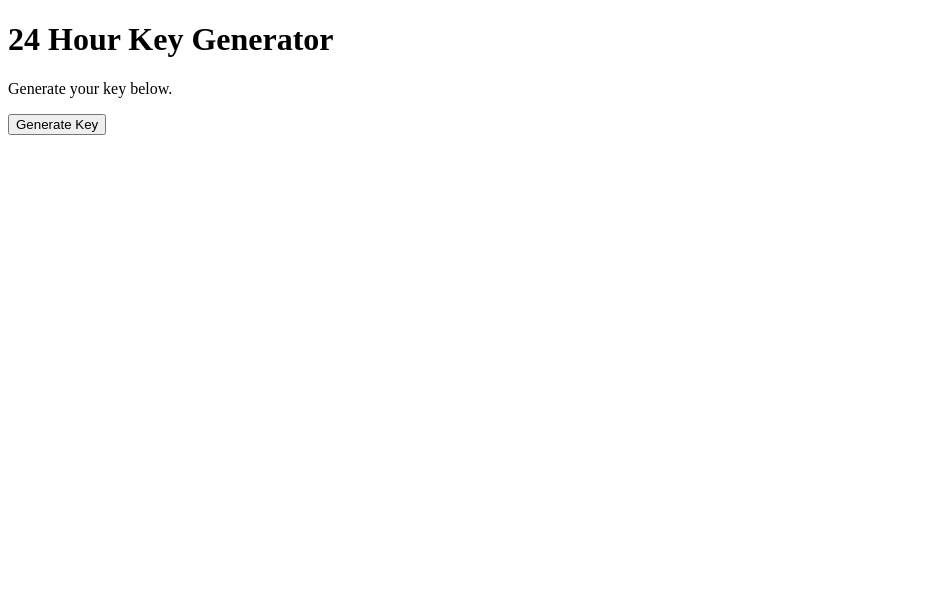
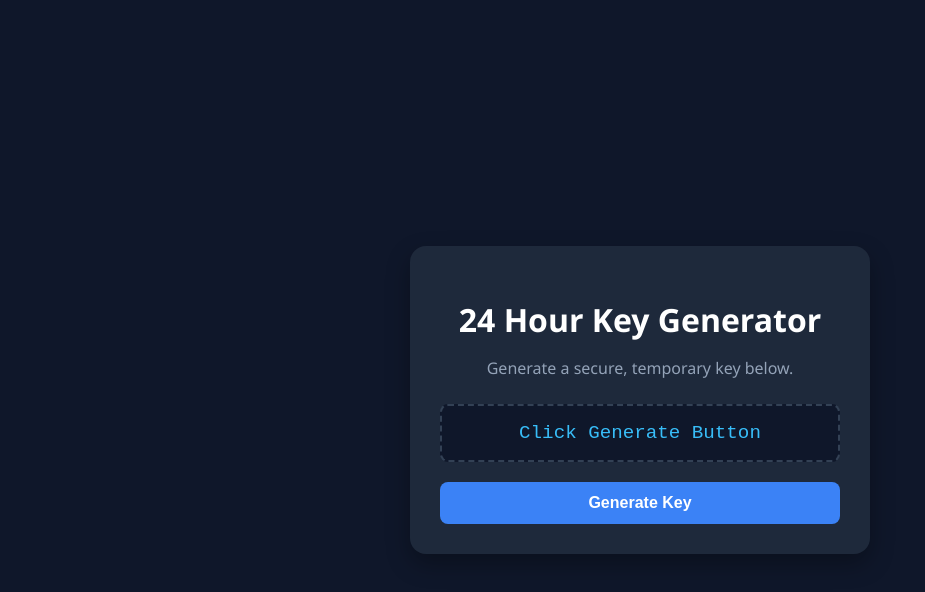
Before and after one commit to aryan0614sahu/24-hour-key-generator, a plain HTML site: page index.html in a window 1280 px wide. Shown: the whole page, without its empty margins (0-925 px from the left). Drawn offline with Linux system fonts and the light colour scheme.

Commit message:
Update index.html

```diff
--- a/index.html
+++ b/index.html
@@ -1,28 +1,117 @@
 <!DOCTYPE html>
-<html>
+<html lang="en">
 <head>
     <meta charset="UTF-8">
     <meta name="viewport" content="width=device-width, initial-scale=1.0">
-  <title>24 Hour Key Generator</title>
+    <title>24-Hour Key Generator</title>
+    <style>
+        :root {
+            --bg-color: #0f172a;
+            --card-bg: #1e293b;
+            --accent-color: #3b82f6;
+            --accent-hover: #2563eb;
+            --text-color: #f8fafc;
+            --text-muted: #94a3b8;
+        }
+
+        body {
+            font-family: 'Segoe UI', Tahoma, Geneva, Verdana, sans-serif;
+            background-color: var(--bg-color);
+            color: var(--text-color);
+            display: flex;
+            justify-content: center;
+            align-items: center;
+            height: 100vh;
+            margin: 0;
+            padding: 20px;
+            box-sizing: border-box;
+        }
+
+        .container {
+            background-color: var(--card-bg);
+            padding: 30px;
+            border-radius: 16px;
+            box-shadow: 0 10px 25px rgba(0, 0, 0, 0.3);
+            text-align: center;
+            max-width: 400px;
+            width: 100%;
+        }
+
+        h1 {
+            font-size: 2rem;
+            margin-bottom: 10px;
+            color: #fff;
+        }
+
+        p {
+            color: var(--text-muted);
+            font-size: 1rem;
+            margin-bottom: 25px;
+        }
+
+        .key-display {
+            background-color: #0f172a;
+            border: 2px dashed #334155;
+            padding: 15px;
+            border-radius: 8px;
+            font-family: monospace;
+            font-size: 1.2rem;
+            margin-bottom: 20px;
+            word-break: break-all;
+            min-height: 24px;
+            color: #38bdf8;
+            display: flex;
+            justify-content: center;
+            align-items: center;
+        }
+
+        button {
+            background-color: var(--accent-color);
+            color: white;
+            border: none;
+            padding: 12px 24px;
+            font-size: 1rem;
+            font-weight: 600;
+            border-radius: 8px;
+            cursor: pointer;
+            transition: background 0.2s, transform 0.1s;
+            width: 100%;
+        }
+
+        button:hover {
+            background-color: var(--accent-hover);
+        }
+
+        button:active {
+            transform: scale(0.98);
+        }
+    </style>
 </head>
 <body>
 
+    <div class="container">
         <h1>24 Hour Key Generator</h1>
-  <p>Generate your key below.</p>
+        <p>Generate a secure, temporary key below.</p>
 
-  <button onclick="generateKey()">Generate Key</button>
+        <!-- Key display area -->
+        <div class="key-display" id="keyBox">Click Generate Button</div>
 
-  <p id="key"></p>
+        <button onclick="generateSecureKey()">Generate Key</button>
+    </div>
 
     <script>
-    function generateKey() {
-      const key =
-        Math.random().toString(36).substring(2, 6).toUpperCase() +
-        "-" +
-        Math.random().toString(36).substring(2, 6).toUpperCase();
+        function generateSecureKey() {
+            // Ek secure aur unique key generate karne ke liye string character bank
+            const chars = "ABCDEFGHIJKLMNOPQRSTUVWXYZabcdefghijklmnopqrstuvwxyz0123456789";
+            let result = "KEY-";
 
-      document.getElementById("key").textContent =
-        "Your key: " + key;
+            // 16 character ki unique random string banana
+            for (let i = 0; i < 16; i++) {
+                result += chars.charAt(Math.floor(Math.random() * chars.length));
+            }
+
+            // Screen par key display karna
+            document.getElementById("keyBox").innerText = result;
         }
     </script>
 
```
Lines whose indentation alone changed are shown as unchanged.
